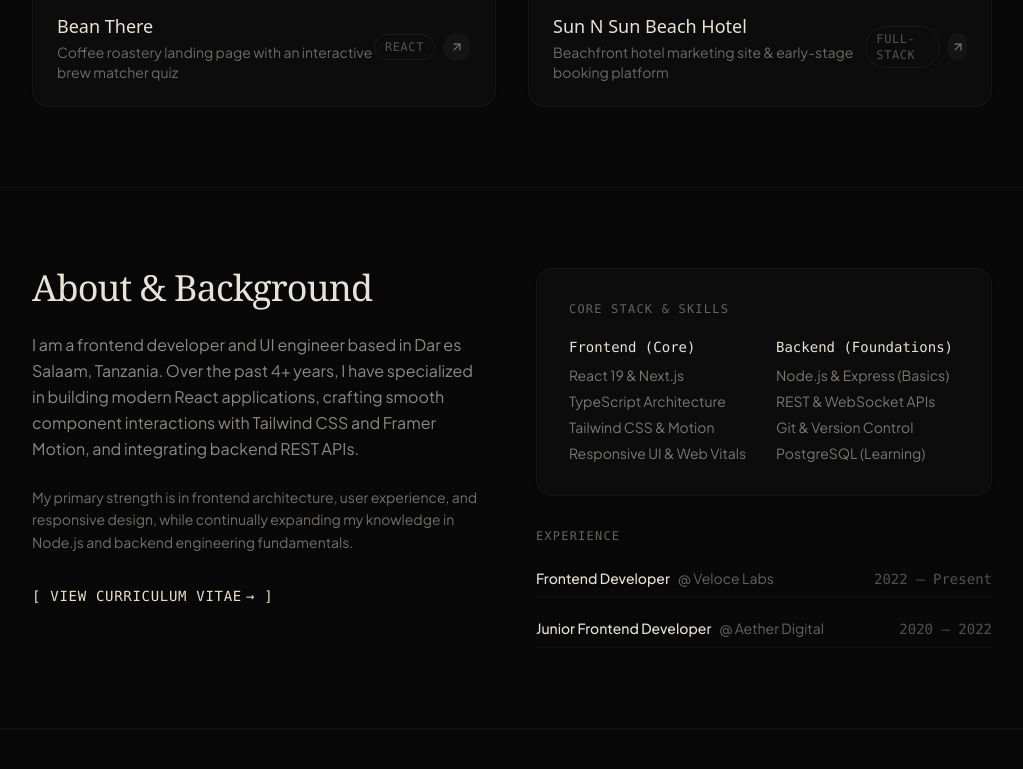
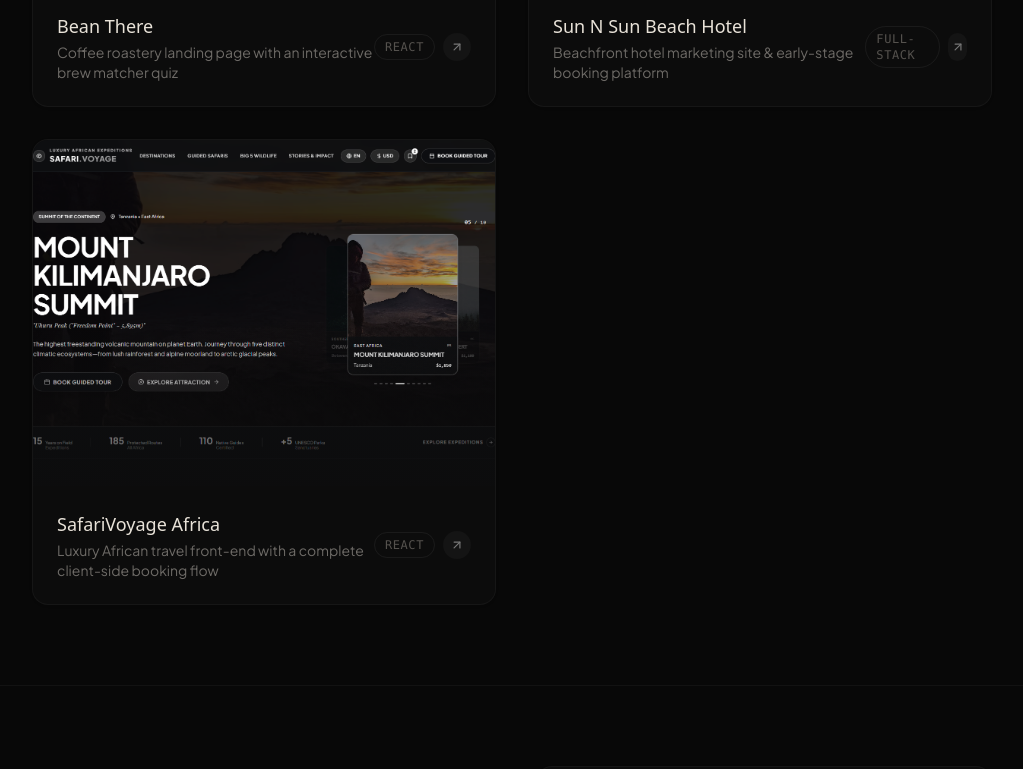
Before and after one commit to Samson-64/MyPortfolio, a React (Vite) app: page / in a window 1280 px wide. Shown: the part 1880-2649 px from the top of the page, without its empty margins (128-1151 px from the left). Built offline with nearby package versions, Linux system fonts and the light colour scheme.

Commit message:
Add the project 3 image at work

```diff
--- a/src/data/portfolioData.ts
+++ b/src/data/portfolioData.ts
@@ -1,6 +1,7 @@
 import { Project, SkillCategory, WorkExperience, Education, Testimonial } from '../types';
 import beanThereImg from '../assets/images/proj1.png';
 import sunNSunImg from '../assets/images/proj2.png';
+import safariVoyageImg from '../assets/images/proj3.png';
 
 export const PERSONAL_INFO = {
   name: 'Samson Mamuya',
@@ -135,6 +136,54 @@ export const PROJECTS: Project[] = [
         caption: 'Sun N Sun Beach Hotel — video hero, rooms showcase & booking widget'
       }
     ]
+  },
+  {
+    id: 'safarivoyage-africa',
+    title: 'SafariVoyage Africa',
+    tagline: 'Luxury African travel front-end with a complete client-side booking flow',
+    category: 'React',
+    year: '2026',
+    clientOrOrg: 'Personal Project',
+    summary: 'A luxury African travel front-end for browsing destinations, curated guided tours, and wildlife guides — with a complete client-side booking flow. Built as a single-page React application; no backend required.',
+    problem: 'Making ten African destinations, curated tour packages, and an end-to-end booking journey feel effortless in one fast front-end without any server.',
+    role: 'Design & Frontend Development',
+    architectureOverview: 'Single-page React 19 + TypeScript app built with Vite 6 and styled with Tailwind CSS 4; domain data centralized in src/data/africanData.ts, i18n strings and currency rates in src/utils/translations.ts, and a procedurally synthesized savanna ambience generator via the Web Audio API (src/utils/soundscape.ts). Bookings and newsletter signups persist to localStorage only.',
+    techStack: ['React 19', 'TypeScript', 'Vite 6', 'Tailwind CSS 4', 'Motion', 'Lucide'],
+    githubUrl: 'https://github.com/Samson-64/safarivoyage-africa',
+    keyFeatures: [
+      'Hero carousel auto-playing ten African destinations (Serengeti, Victoria Falls, Giza & more)',
+      'Full-text search with region pills, activity, duration, difficulty & max-budget filters',
+      'Guided tour packages: day-by-day itineraries, inclusions/exclusions, guide languages & pricing',
+      '4-step booking wizard ending in a printable boarding-pass confirmation with .ics export',
+      'My Bookings portal listing confirmed expeditions saved in the browser',
+      'Big Five wildlife spotter with interactive field dossiers (lion, leopard, elephant, rhino, buffalo)',
+      'Editorial conservation & community impact storytelling sections',
+      'Localization in English, French, Kiswahili, Spanish, German & Arabic',
+      'Multi-currency pricing across USD, EUR, GBP, KES, ZAR & EGP',
+      'Procedural savanna soundscape synthesized live via the Web Audio API'
+    ],
+    metrics: [
+      { label: 'Destinations', value: '10' },
+      { label: 'Languages', value: '6' },
+      { label: 'Currencies', value: '6' },
+      { label: 'Booking Steps', value: '4' }
+    ],
+    challenges: [
+      {
+        challenge: 'Delivering rich booking interactivity without any backend',
+        solution: 'Complete client-side booking flow with localStorage persistence, printable boarding-pass confirmation, and .ics calendar export.'
+      },
+      {
+        challenge: 'Serving six languages and six currencies without cluttering components',
+        solution: 'Centralized translation map and fixed-rate currency formatting utilities powering navbar pickers.'
+      }
+    ],
+    screenshots: [
+      {
+        url: safariVoyageImg,
+        caption: 'SafariVoyage Africa — hero carousel, destination search & guided tours'
+      }
+    ]
   }
 ];
 
```
